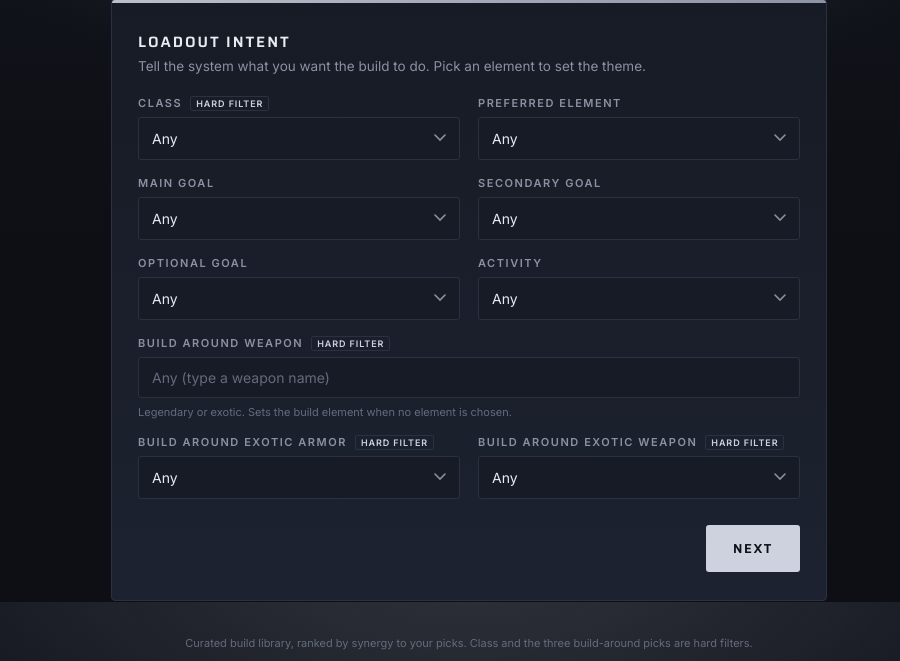
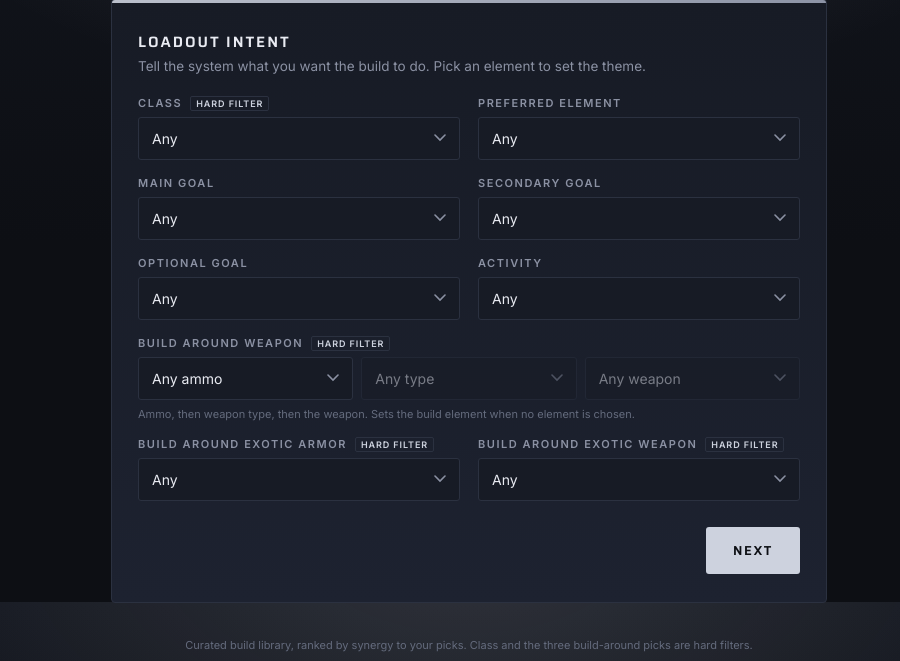
Before and after one commit to brandonduplantier-juice/loadout-oracle, a Flask app: page / in a window 1280 px wide. Shown: the part 198-859 px from the top of the page, without its empty margins (171-1071 px from the left). Run offline with Flask 3, Linux system fonts and the light colour scheme.

Commit message:
Cascading weapon picker and class symbols

```diff
--- a/app.py
+++ b/app.py
@@ -31,6 +31,8 @@ with open(os.path.join(BASE, "data", "pool.json"), encoding="utf-8") as f:
     POOL = json.load(f)
 with open(os.path.join(BASE, "data", "weapons.json"), encoding="utf-8") as f:
     WEAPON_ELEM = json.load(f)
+with open(os.path.join(BASE, "data", "weapons_tree.json"), encoding="utf-8") as f:
+    WEAPON_TREE = json.load(f)
 
 ICON_BASE = "https://www.bungie.net"
 
@@ -348,7 +350,7 @@ def theme(a):
 def index():
     session.clear()
     return render_template("step1.html", o=OPTIONS, a={}, theme="default",
-                           weapons=sorted(WEAPON_ELEM.keys()))
+                           weapon_tree=WEAPON_TREE)
 
 
 @app.route("/step1", methods=["POST"])
--- a/static/style.css
+++ b/static/style.css
@@ -267,3 +267,8 @@ body {
 @media (max-width: 620px) {
   .classmark svg { width: 24px; height: 24px; }
 }
+
+/* ---- cascading weapon picker ---- */
+.cascade { display: grid; grid-template-columns: 1fr 1fr 1fr; gap: 8px; }
+.cascade select:disabled { opacity: .45; cursor: not-allowed; }
+@media (max-width: 620px) { .cascade { grid-template-columns: 1fr; } }
--- a/templates/step1.html
+++ b/templates/step1.html
@@ -14,14 +14,22 @@
     {{ field('activity', 'Activity', o.activity, a.get('activity','Any')) }}
     <div class="full">
       <div class="field hard">
-        <label for="build_weapon">Build around weapon</label>
-        <input type="text" name="build_weapon" id="build_weapon" list="weaponlist"
-               autocomplete="off" placeholder="Any (type a weapon name)"
-               value="{{ a.get('build_weapon','') if a.get('build_weapon','Any')!='Any' else '' }}">
-        <datalist id="weaponlist">
-          {% for wname in weapons %}<option value="{{ wname }}"></option>{% endfor %}
-        </datalist>
-        <span class="hint">Legendary or exotic. Sets the build element when no element is chosen.</span>
+        <label>Build around weapon</label>
+        <div class="cascade">
+          <select id="ammo_type" aria-label="Ammo type">
+            <option value="Any">Any ammo</option>
+            <option value="Primary">Primary</option>
+            <option value="Special">Special</option>
+            <option value="Heavy">Heavy</option>
+          </select>
+          <select id="gun_type" aria-label="Weapon type" disabled>
+            <option value="Any">Any type</option>
+          </select>
+          <select name="build_weapon" id="build_weapon" aria-label="Weapon" disabled>
+            <option value="Any">Any weapon</option>
+          </select>
+        </div>
+        <span class="hint">Ammo, then weapon type, then the weapon. Sets the build element when no element is chosen.</span>
       </div>
     </div>
     {{ field('build_exotic_armor', 'Build around exotic armor', o.build_exotic_armor, a.get('build_exotic_armor','Any'), hard=True) }}
@@ -32,4 +40,47 @@
     <button type="submit" class="btn primary">Next</button>
   </div>
 </form>
+
+<script id="weapon-tree" type="application/json">{{ weapon_tree|tojson }}</script>
+<script>
+(function () {
+  var TREE = JSON.parse(document.getElementById('weapon-tree').textContent);
+  var ammoSel = document.getElementById('ammo_type');
+  var gunSel = document.getElementById('gun_type');
+  var wpnSel = document.getElementById('build_weapon');
+
+  function opt(value, label) {
+    var o = document.createElement('option');
+    o.value = value; o.textContent = label || value; return o;
+  }
+  function resetSelect(sel, anyLabel) {
+    sel.innerHTML = ''; sel.appendChild(opt('Any', anyLabel));
+  }
+
+  ammoSel.addEventListener('change', function () {
+    var ammo = this.value;
+    resetSelect(gunSel, 'Any type');
+    resetSelect(wpnSel, 'Any weapon');
+    wpnSel.disabled = true;
+    if (ammo === 'Any' || !TREE[ammo]) {
+      gunSel.disabled = true; return;
+    }
+    Object.keys(TREE[ammo]).forEach(function (gt) { gunSel.appendChild(opt(gt)); });
+    gunSel.disabled = false;
+  });
+
+  gunSel.addEventListener('change', function () {
+    var ammo = ammoSel.value, gun = this.value;
+    resetSelect(wpnSel, 'Any weapon');
+    if (gun === 'Any' || !TREE[ammo] || !TREE[ammo][gun]) {
+      wpnSel.disabled = true; return;
+    }
+    TREE[ammo][gun].forEach(function (pair) {
+      var name = pair[0], el = pair[1];
+      wpnSel.appendChild(opt(name, el ? name + '  \u00b7  ' + el : name));
+    });
+    wpnSel.disabled = false;
+  });
+})();
+</script>
 {% endblock %}
```
Also changed, not shown: data/weapons.json (+1 -1 lines), data/weapons_tree.json (added, +1 -0 lines).
